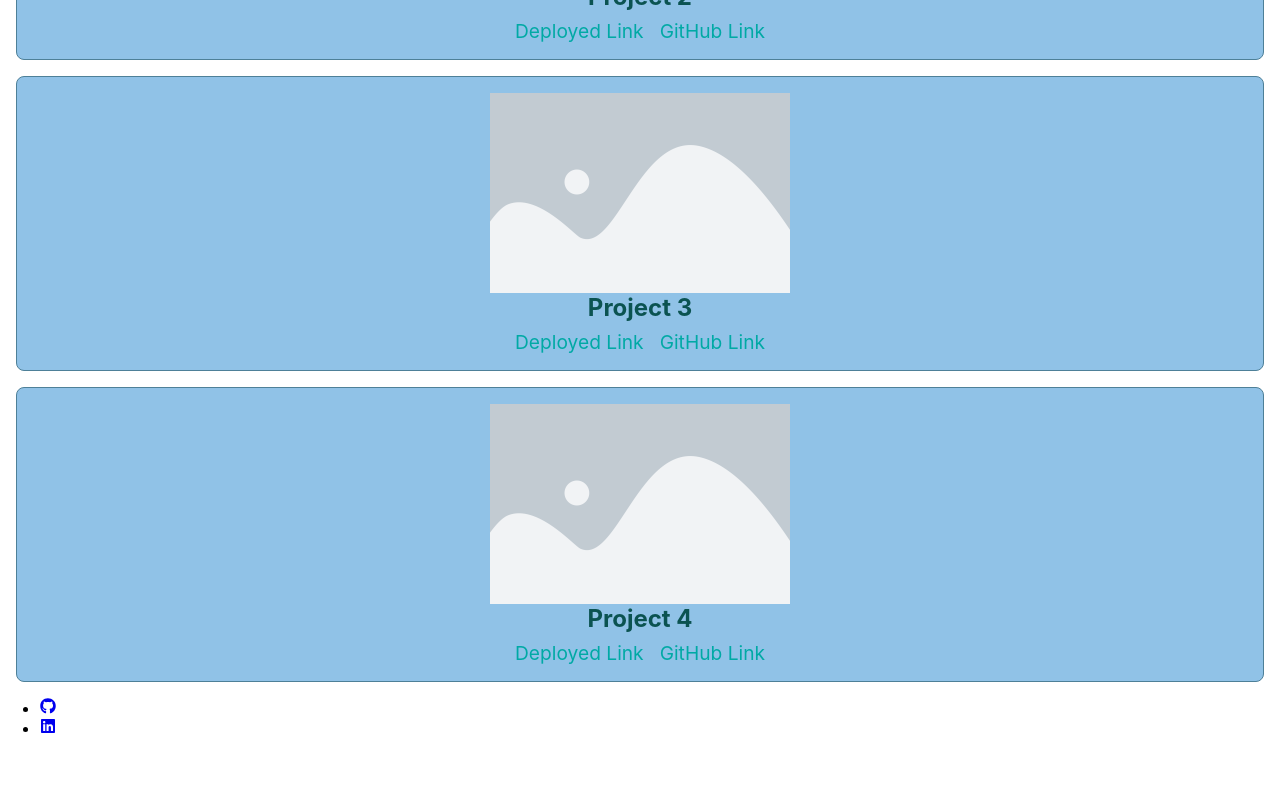
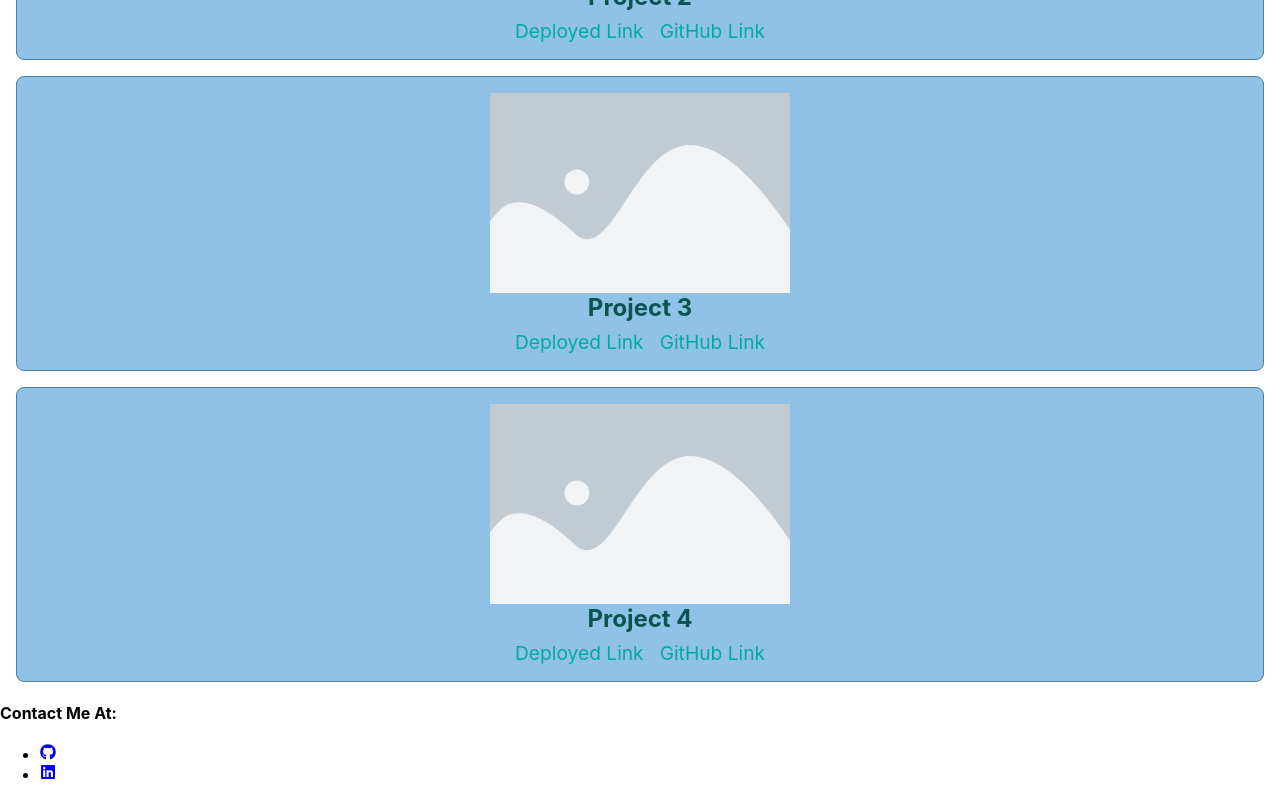
Before and after one commit to makeitouthill/React-portfolio, a React (Create React App) app in the folder react-portfolio/: page / in a window 1280 px wide. Shown: the part 1125-1925 px from the top of the page. Before the commit the page ends 1879 px from the top, so only its background shows below. Built offline with nearby package versions, Linux system fonts and the light colour scheme; the HTML template or start-up script is replaced by a standard one.

Commit message:
Added code for footer

```diff
--- a/react-portfolio/src/components/Footer.js
+++ b/react-portfolio/src/components/Footer.js
@@ -5,14 +5,15 @@ import '../App.css';
 function Footer() {
   return (
     <footer className="footer">
+        <h4>Contact Me At:</h4>
       <ul className="footer-icons">
         <li>
-          <a href="https://github.com/makeitouthill" target="_blank" rel="noopener noreferrer">
+            <a href="https://github.com/makeitouthill" target="_blank" rel="noopener noreferrer">
             <FaGithub/>
           </a>
         </li>
         <li>
-          <a href="https://www.linkedin.com/in/alex-horning-04249225a/" target="_blank" rel="noopener noreferrer">
+            <a href="https://www.linkedin.com/in/alex-horning-04249225a/" target="_blank" rel="noopener noreferrer">
             <FaLinkedin/>
           </a>
         </li>
```
